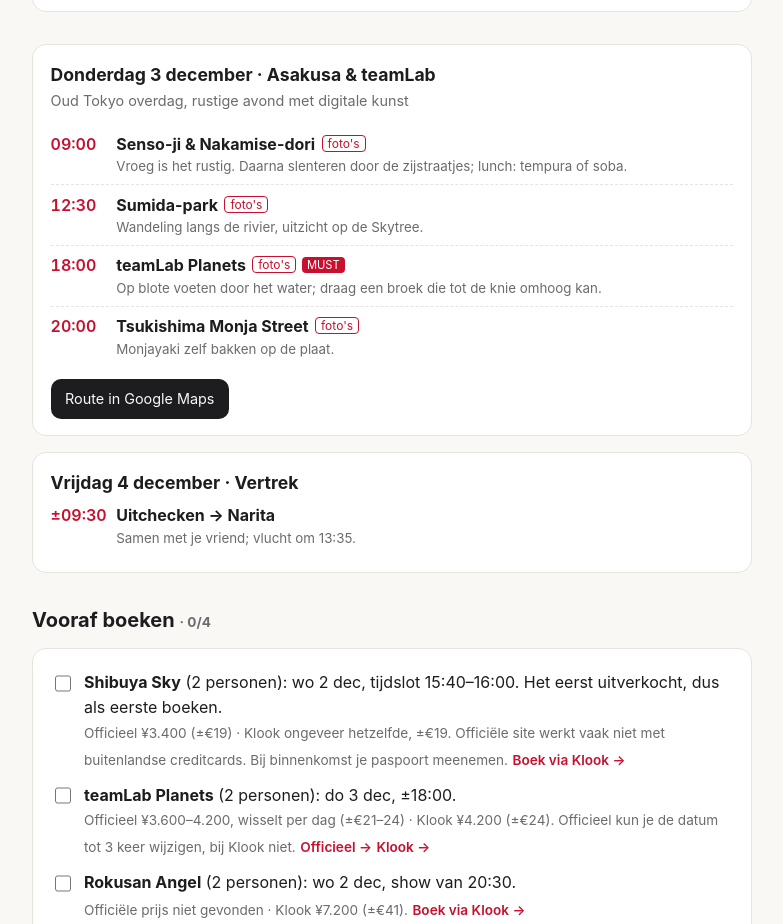
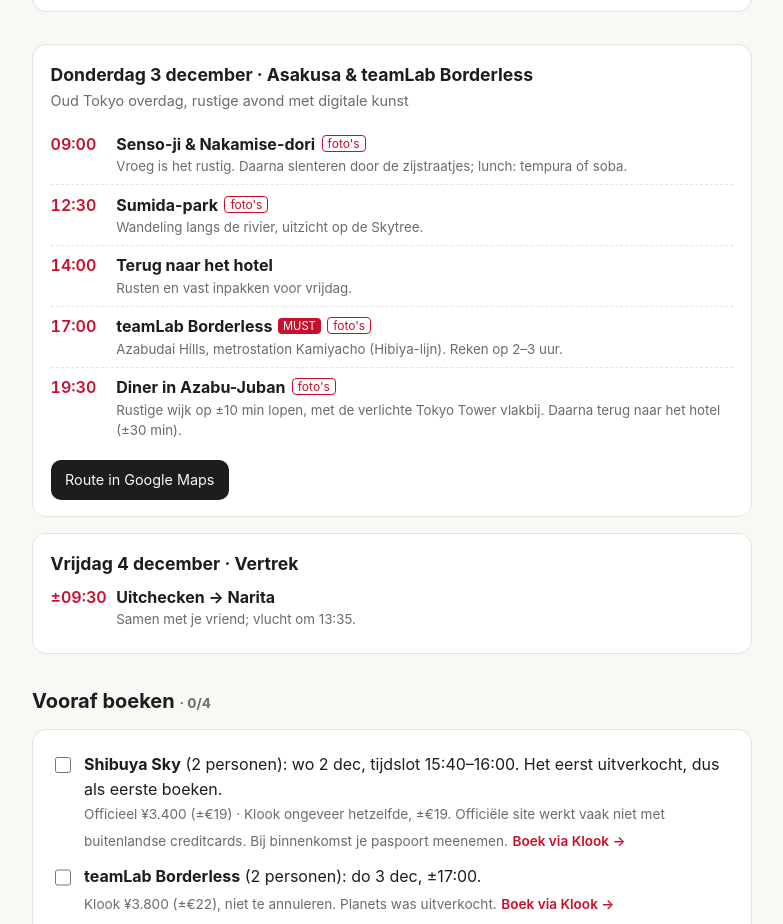
Before and after one commit to ndefeijter/japan, a plain HTML site: page index.html in a window 1280 px wide. Shown: the part 1665-2589 px from the top of the page, without its empty margins (248-1031 px from the left). Drawn offline with Linux system fonts and the light colour scheme.

Commit message:
Thursday: teamLab Borderless instead of Planets
Co-Authored-By: Claude Opus 5.5 <noreply@anthropic.com>
Claude-Session: https://claude.ai/code/session_01R3ikkUmq7GUwGnQdWbUGbt

```diff
--- a/index.html
+++ b/index.html
@@ -109,13 +109,14 @@
 
 <section id="dag3">
   <div class="card day">
-    <h3>Donderdag 3 december · Asakusa &amp; teamLab</h3>
+    <h3>Donderdag 3 december · Asakusa &amp; teamLab Borderless</h3>
     <p class="sub">Oud Tokyo overdag, rustige avond met digitale kunst</p>
-    <div class="stop"><span class="t">09:00</span><div><b>Senso-ji &amp; Nakamise-dori</b><a class="foto" target="_blank" rel="noopener" href="https://www.google.com/search?tbm=isch&q=Senso-ji+Asakusa">foto's</a><small>Vroeg is het rustig. Daarna slenteren door de zijstraatjes; lunch: tempura of soba.</small></div></div>
-    <div class="stop"><span class="t">12:30</span><div><b>Sumida-park</b><a class="foto" target="_blank" rel="noopener" href="https://www.google.com/search?tbm=isch&q=Sumida+Park+Asakusa+Skytree">foto's</a><small>Wandeling langs de rivier, uitzicht op de Skytree.</small></div></div>
-    <div class="stop"><span class="t">18:00</span><div><b>teamLab Planets</b><a class="foto" target="_blank" rel="noopener" href="https://www.google.com/search?tbm=isch&q=teamLab+Planets+Tokyo">foto's</a><span class="must">MUST</span><small>Op blote voeten door het water; draag een broek die tot de knie omhoog kan.</small></div></div>
-    <div class="stop"><span class="t">20:00</span><div><b>Tsukishima Monja Street</b><a class="foto" target="_blank" rel="noopener" href="https://www.google.com/search?tbm=isch&q=Tsukishima+monjayaki">foto's</a><small>Monjayaki zelf bakken op de plaat.</small></div></div>
-    <a class="btn" target="_blank" rel="noopener" href="https://www.google.com/maps/dir/Senso-ji,+Asakusa,+Tokyo/Sumida+Park,+Tokyo/teamLab+Planets+TOKYO/Tsukishima+Monja+Street,+Tokyo">Route in Google Maps</a>
+    <div class="stop"><span class="t">09:00</span><div><b>Senso-ji &amp; Nakamise-dori</b><a class="foto" target="_blank" rel="noopener" href="https://www.google.com/search?tbm=isch&amp;q=Senso-ji+Asakusa">foto's</a><small>Vroeg is het rustig. Daarna slenteren door de zijstraatjes; lunch: tempura of soba.</small></div></div>
+    <div class="stop"><span class="t">12:30</span><div><b>Sumida-park</b><a class="foto" target="_blank" rel="noopener" href="https://www.google.com/search?tbm=isch&amp;q=Sumida+Park+Asakusa+Skytree">foto's</a><small>Wandeling langs de rivier, uitzicht op de Skytree.</small></div></div>
+    <div class="stop"><span class="t">14:00</span><div><b>Terug naar het hotel</b><small>Rusten en vast inpakken voor vrijdag.</small></div></div>
+    <div class="stop"><span class="t">17:00</span><div><b>teamLab Borderless</b><span class="must">MUST</span><a class="foto" target="_blank" rel="noopener" href="https://www.google.com/search?tbm=isch&amp;q=teamLab+Borderless+Azabudai">foto's</a><small>Azabudai Hills, metrostation Kamiyacho (Hibiya-lijn). Reken op 2–3 uur.</small></div></div>
+    <div class="stop"><span class="t">19:30</span><div><b>Diner in Azabu-Juban</b><a class="foto" target="_blank" rel="noopener" href="https://www.google.com/search?tbm=isch&amp;q=Azabu-Juban+street+night">foto's</a><small>Rustige wijk op ±10 min lopen, met de verlichte Tokyo Tower vlakbij. Daarna terug naar het hotel (±30 min).</small></div></div>
+    <a class="btn" target="_blank" rel="noopener" href="https://www.google.com/maps/dir/Senso-ji,+Asakusa,+Tokyo/Sumida+Park,+Tokyo/teamLab+Borderless,+Azabudai+Hills,+Tokyo/Azabu-Juban,+Tokyo">Route in Google Maps</a>
   </div>
   <div class="card day">
     <h3>Vrijdag 4 december · Vertrek</h3>
@@ -127,7 +128,7 @@
   <h2>Vooraf boeken <span class="progress" id="progress"></span></h2>
   <div class="card check">
     <label><input type="checkbox" data-id="shibuya"><span><b>Shibuya Sky</b> (2 personen): wo 2 dec, tijdslot 15:40–16:00. Het eerst uitverkocht, dus als eerste boeken.<br><small class="note">Officieel ¥3.400 (±€19) · Klook ongeveer hetzelfde, ±€19. Officiële site werkt vaak niet met buitenlandse creditcards. Bij binnenkomst je paspoort meenemen.</small> <a class="book" target="_blank" rel="noopener" href="https://www.klook.com/activity/70672-shibuya-sky-tokyo/">Boek via Klook →</a></span></label>
-    <label><input type="checkbox" data-id="teamlab"><span><b>teamLab Planets</b> (2 personen): do 3 dec, ±18:00.<br><small class="note">Officieel ¥3.600–4.200, wisselt per dag (±€21–24) · Klook ¥4.200 (±€24). Officieel kun je de datum tot 3 keer wijzigen, bij Klook niet.</small> <a class="book" target="_blank" rel="noopener" href="https://teamlabplanets.dmm.com/en/ticket">Officieel →</a> <a class="book" target="_blank" rel="noopener" href="https://www.klook.com/activity/25300-teamlab-planets-toyosu-tokyo-ticket/">Klook →</a></span></label>
+    <label><input type="checkbox" data-id="borderless"><span><b>teamLab Borderless</b> (2 personen): do 3 dec, ±17:00.<br><small class="note">Klook ¥3.800 (±€22), niet te annuleren. Planets was uitverkocht.</small> <a class="book" target="_blank" rel="noopener" href="https://www.klook.com/activity/20707-teamlab-borderless-admission-ticket-tokyo/">Boek via Klook →</a></span></label>
     <label><input type="checkbox" data-id="rokusan"><span><b>Rokusan Angel</b> (2 personen): wo 2 dec, show van 20:30.<br><small class="note">Officiële prijs niet gevonden · Klook ¥7.200 (±€41).</small> <a class="book" target="_blank" rel="noopener" href="https://www.klook.com/activity/229535">Boek via Klook →</a></span></label>
     <label><input type="checkbox" data-id="nex"><span><b>Narita Express</b> heen en terug (¥5.200, ±€30): eerst vragen of je met de crew mee kunt naar het hotel, anders bij aankomst op het vliegveld kopen</span></label>
   </div>
```
